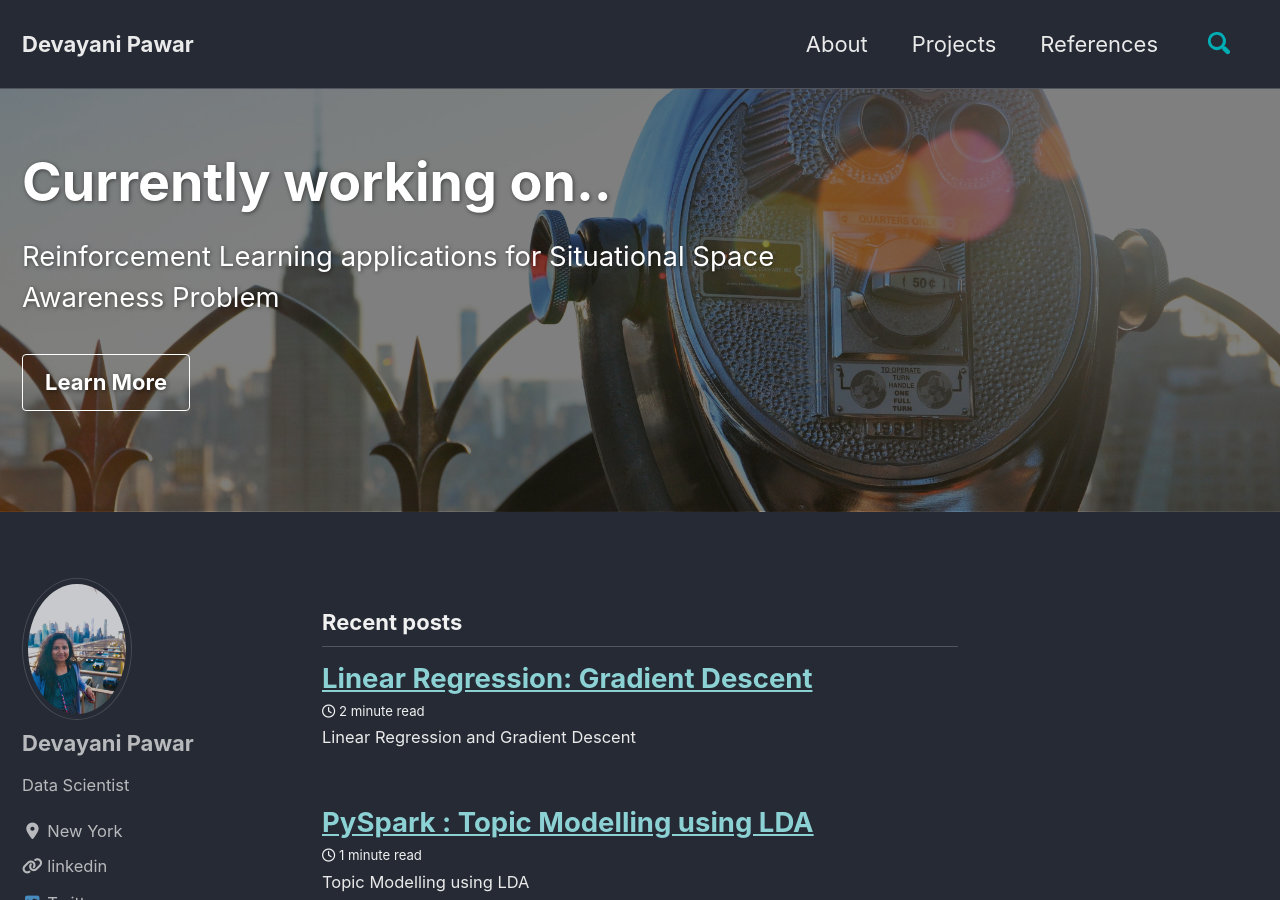
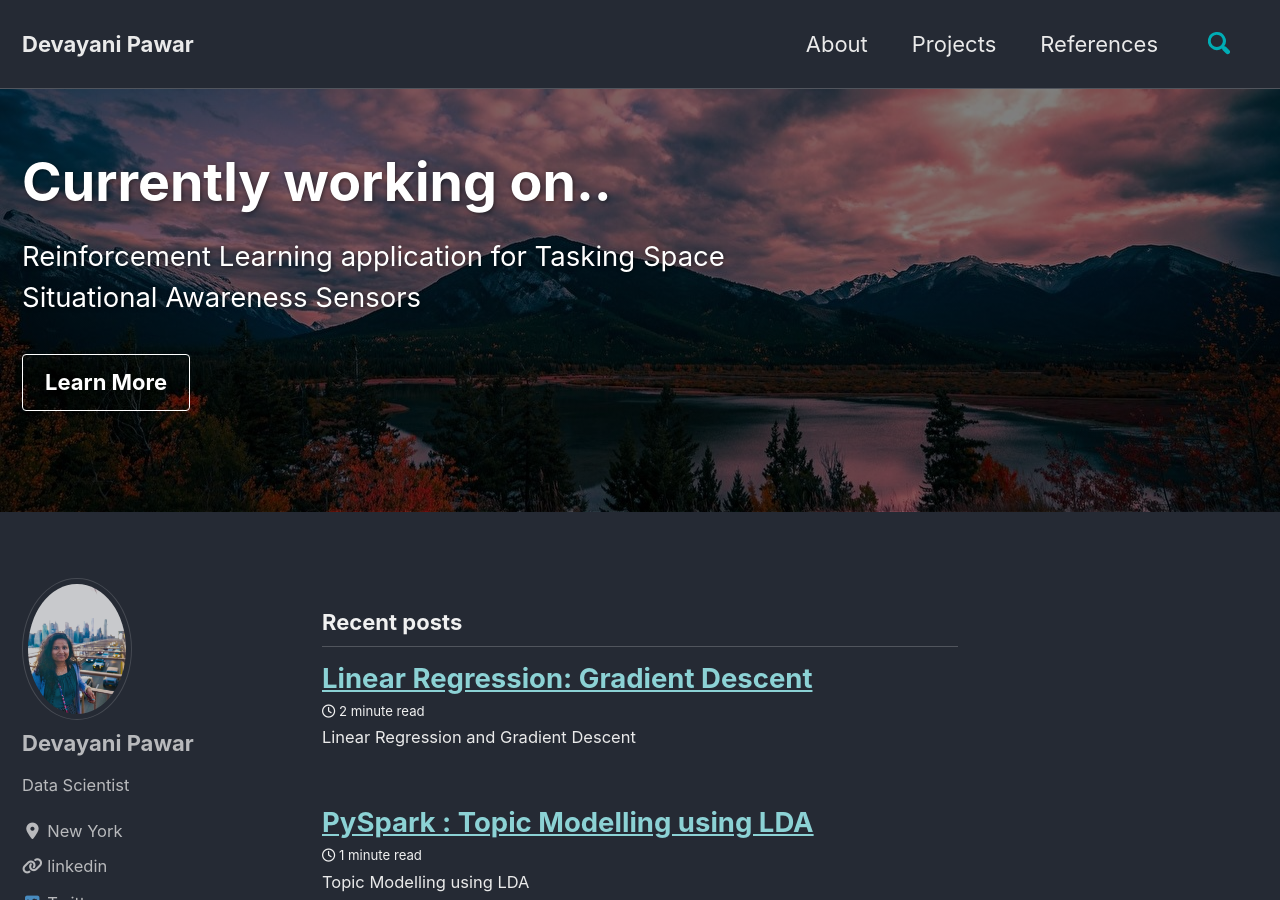
Before and after one commit to devayanipowar/devayanipowar.github.io, a Jekyll site: the page built from index.html, in a window 1280 px wide and 900 px high. Built offline with Jekyll 4.4.1, drawn with Linux system fonts in a browser that asks for light colours; cached includes are drawn as plain includes; nearby versions of some CDN libraries; the list of posts is cut into pages by our own code.

Commit message:
updating images

```diff
--- a/index.html
+++ b/index.html
@@ -2,11 +2,11 @@
 layout: home
 author_profile: true
 title: "Currently working on.."
-excerpt: "Reinforcement Learning applications for Situational Space Awareness Problem"
+excerpt: "Reinforcement Learning application for Tasking Space Situational Awareness Sensors"
 
 header:
   overlay_filter: 0.5
-  overlay_image: "/images/nyu_unsplashn.jpg"
+  overlay_image: "/images/moun.jpg"
   actions:
     - label: "Learn More"
       url: "https://github.com/AshHarvey/ssa-gym"
```
